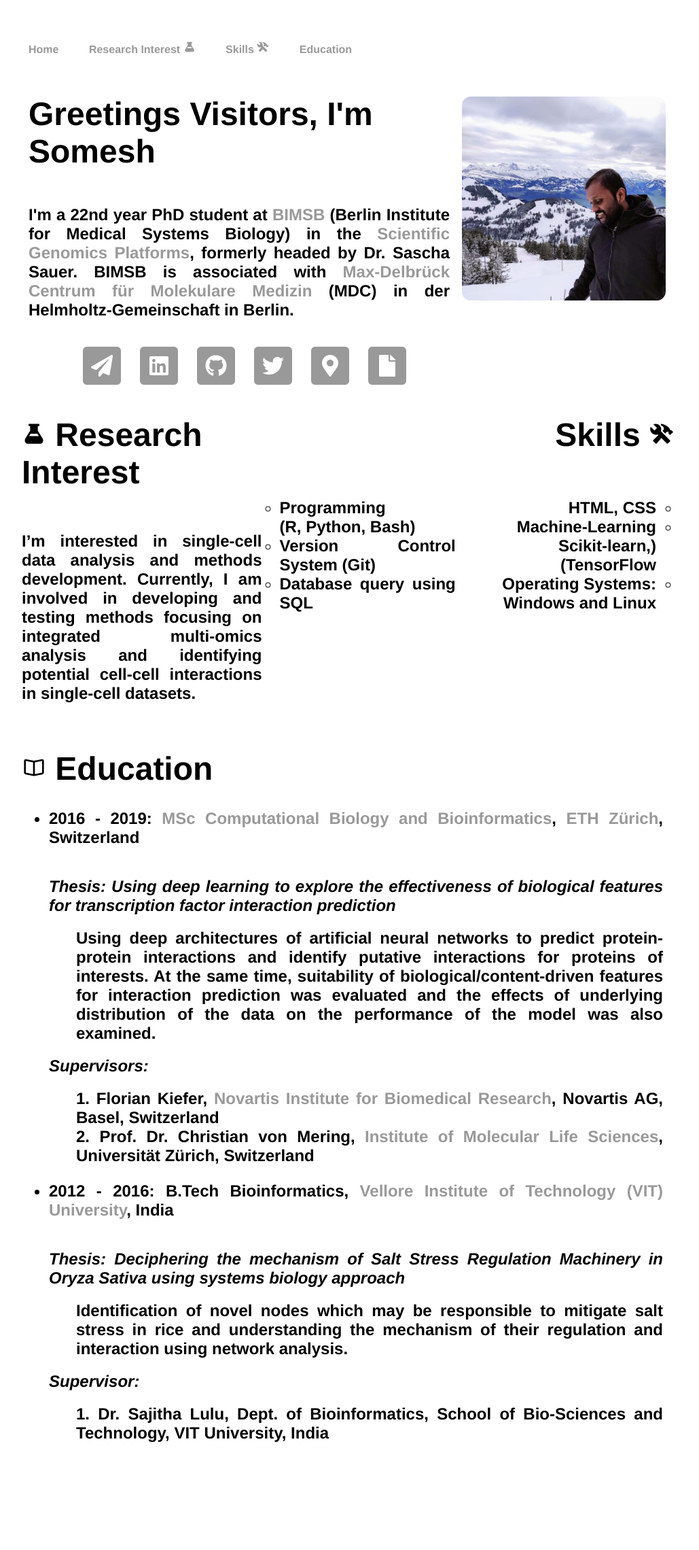
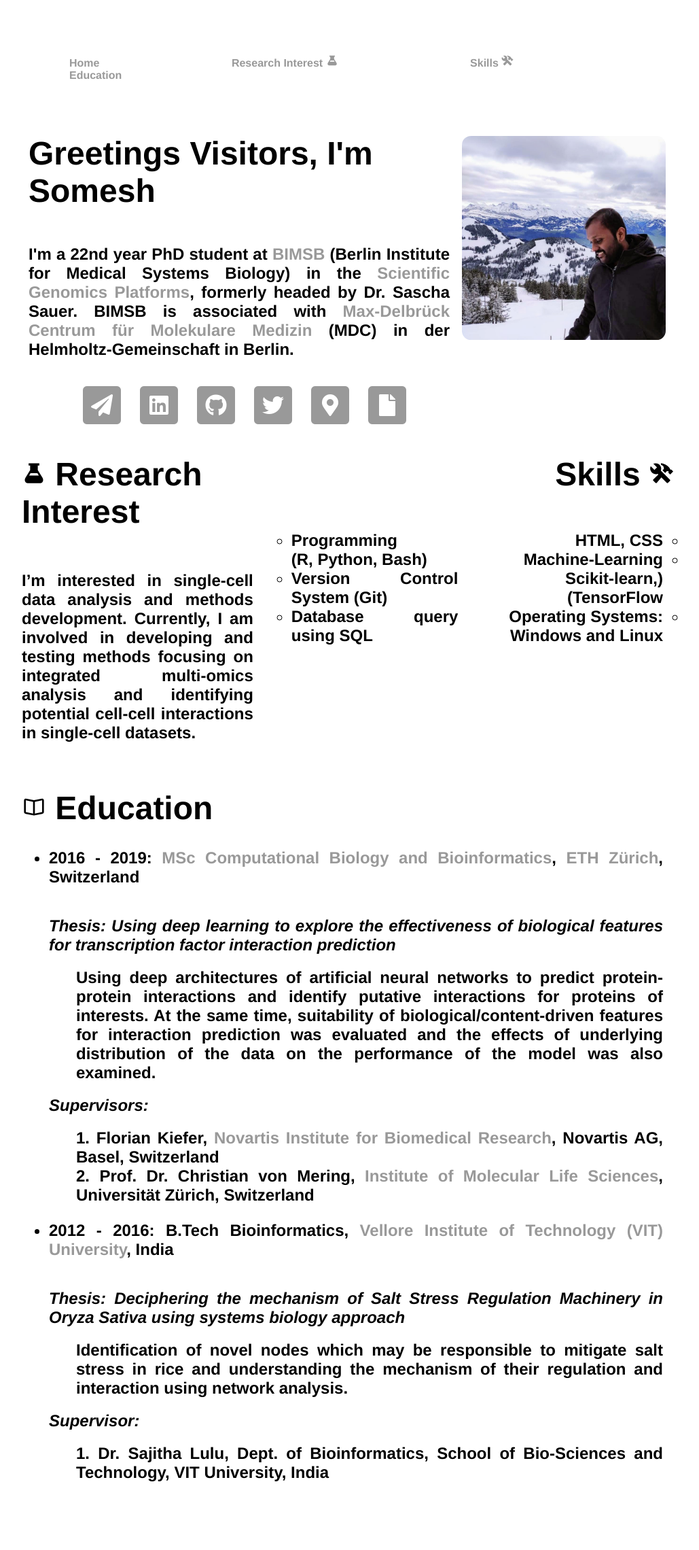
Before and after one commit to saisomesh2594/saisomesh2594.github.io, a Jekyll site: the page built from index.html, in a window 1280 px wide. Shown: the whole page at 68% size, without its empty margins (128-1157 px from the left). Built offline with Jekyll 4.4.1, drawn with Linux system fonts in a browser that asks for light colours; before the commit the page ends 2222 px from its top, so only the background shows below that.

Commit message:
update paddings

```diff
--- a/css/main.css
+++ b/css/main.css
@@ -5,15 +5,15 @@ body {
 
 nav ul, footer ul {
     font-family:'Helvetica', 'Arial', 'Sans-Serif';
-    padding: 0px;
+    padding: 20px;
     list-style: none;
     font-weight: bold;
 }
 
 nav ul li, footer ul li {
     display: inline;
-    margin-right: 20px;
-    padding: 10px;
+    margin-right: 90px;
+    padding: 50px;
 }
 
 /*ul li{
@@ -22,7 +22,7 @@ nav ul li, footer ul li {
 
 ul.custom {
 	list-style-type: circle;
-	padding: 10px;
+	/*padding: 10px;*/
 }
 
 li.custom {
```
